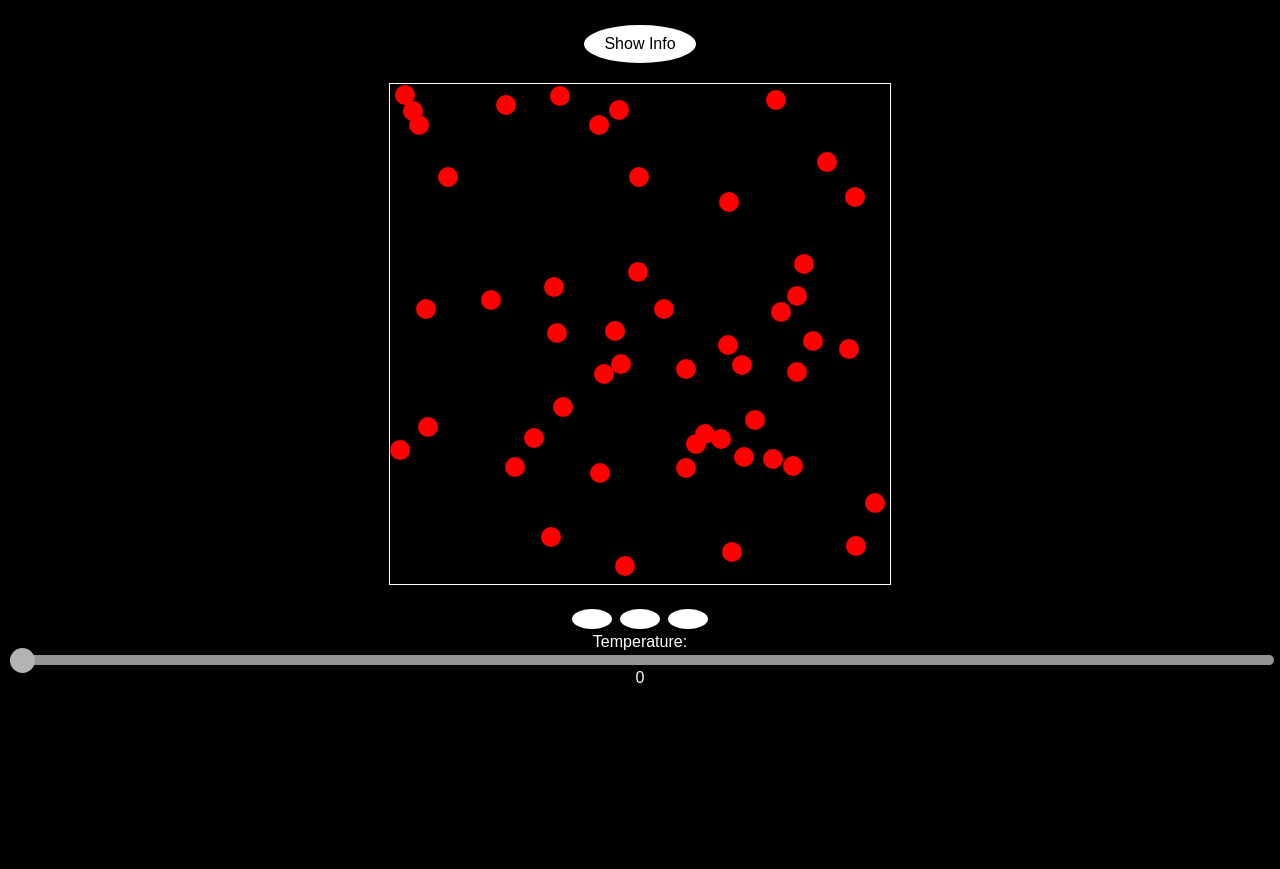
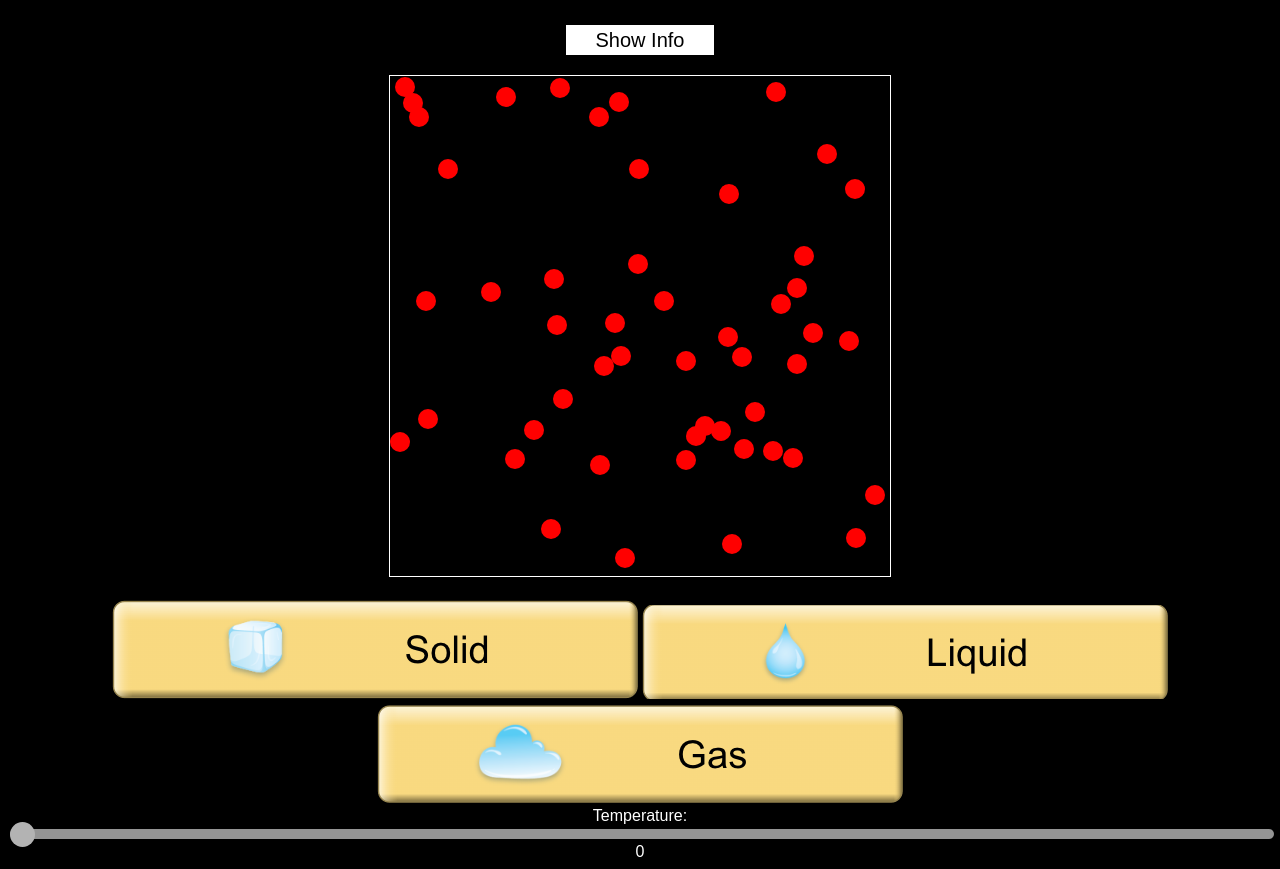
Before and after one commit to Leqitt/Leqitt, a plain HTML site: page Assignment/code.html in a window 1280 px wide. Shown: the part 69-938 px from the top of the page. Before the commit the page ends 800 px from the top, so only its background shows below. Drawn offline with Linux system fonts and the light colour scheme.

Commit message:
finished
woo!

```diff
--- a/Assignment/code.css
+++ b/Assignment/code.css
@@ -10,6 +10,17 @@ h1 {
 }
 
 #toggle-info {
+   background-color: white;
+   color: black;
+   border-radius: 0%;
+   border: none;
+   padding: 15px 30px;
+   text-align: center;
+   text-decoration: none;
+   display:inline-block ;
+   font-size :20px ;
+   margin :4px 2px ;
+   cursor:pointer ;
    margin-bottom: 20px;
 }
 
@@ -35,36 +46,11 @@ h1 {
 button {
    background-color: white;
    color: black;
-  border-radius: 50%;
+   border-radius: 0%;
    border: none;
-  padding: 10px 20px;
-  text-align: center;
-  text-decoration: none;
-  display:inline-block ;
-  font-size :16px ;
-  margin :4px 2px ;
-  cursor:pointer ;
-}
-
-button#solid {
-   background-image:url('solid.png') ;
-   background-size :contain ;
-   background-repeat :no-repeat ;
-   background-position :center ;
-}
-
-button#liquid {
-   background-image:url('liquid.png') ;
-   background-size :contain ;
-   background-repeat :no-repeat ;
-   background-position :center ;
-}
-
-button#gas {
-   background-image:url('gas.png') ;
-   background-size :contain ;
-   background-repeat :no-repeat ;
-   background-position :center ;
+   padding: 0px 0px;
+   line-height: 0px;
+   background-size: contain;
 }
 
 input[type=range] {
@@ -115,3 +101,7 @@ input[type=range]::-moz-range-thumb {
 .liquid .particle {
      background-color :blue ;;
 }
+
+.gas .particle {
+      background-color: green ;;
+}
--- a/Assignment/code.html
+++ b/Assignment/code.html
@@ -1,19 +1,26 @@
 <!DOCTYPE html>
 <html>
 <head>
+    <title>Particle Simulation</title>
     <link rel="stylesheet" type="text/css" href="code.css">
 </head>
 <body>
     <h1>Particle Simulation</h1>
     <button id="toggle-info">Show Info</button>
     <div id="info" style="display: none;">
-        <p>This simulation shows how particles behave in the three states of matter: solid, liquid and gas. Use the buttons to switch between the different states and the slider to adjust the temperature. The higher the temperature, the faster the particles will move.</p>
+        <p>This simulation shows how particles behave in the three states of matter: solid, liquid, gas and how temperature affects them. Use the buttons to switch between the different states and the slider to adjust the temperature and see what happens!.</p>
     </div>
     <div id="container"></div>
     <div id="controls">
-        <button id="solid"></button>
-        <button id="liquid"></button>
-        <button id="gas"></button><br>
+        <button id="solid">
+            <img src="solid.png" alt="buttonpng" border="0" />
+        </button>
+        <button id="liquid">
+            <img src="liquid.png" alt="buttonpng" border="0" />
+        </button>
+        <button id="gas">
+            <img src="gas.png" alt="buttonpng" border="0" />
+        </button><br>
         <label for="temperature">Temperature:</label>
         <input type="range" min="0" max="100" value="0" id="temperature">
         <span id="temperature-value">0</span>
```
Also changed, not shown: Assignment/gas.png (renamed from Assignment/images/gas.png), Assignment/liquid.png (renamed from Assignment/images/liquid.png), Assignment/solid.png (renamed from Assignment/images/solid.png). Lines whose indentation alone changed are shown as unchanged.
